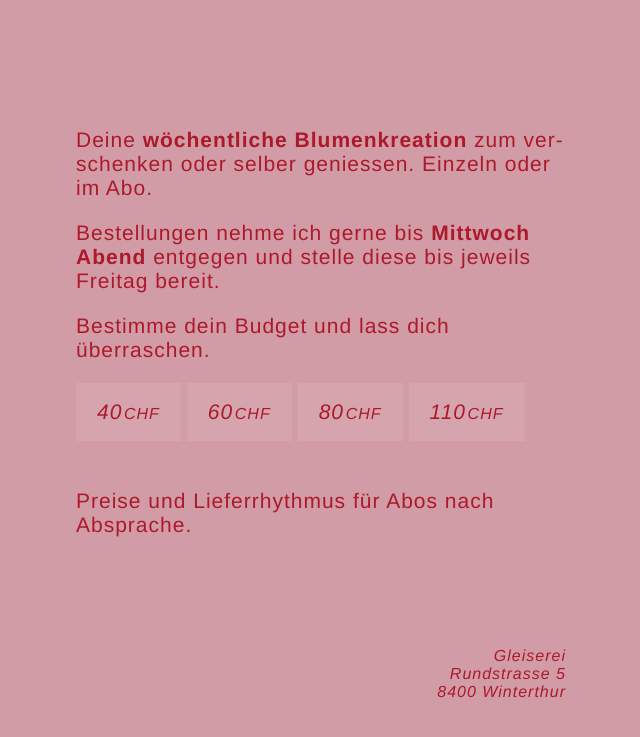
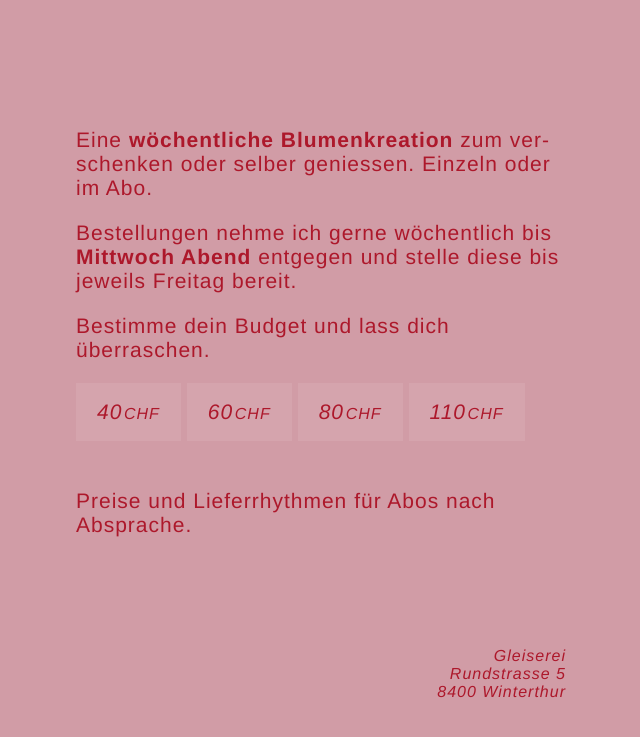
Before and after one commit to jahugg/arsmea.ch, a website built with Parcel: page src/index.html in a window 1280 px wide. Shown: the part 2069-2806 px from the top of the page, without its empty margins (319-959 px from the left). Built offline with nearby package versions, Linux system fonts and the light colour scheme.

Commit message:
text correction

```diff
--- a/src/index.html
+++ b/src/index.html
@@ -39,8 +39,8 @@
           <img src="./media/arsmea-1-1200.webp" alt="arsmea blumen 02" />
         </div>
         <article class="description">
-          <p>Deine <b>wöchentliche Blumen&shykreation</b> zum ver&shyschenken oder selber geniessen. Einzeln oder im Abo.</p>
-          <p>Bestellungen nehme ich gerne bis <b>Mittwoch Abend</b> entgegen und stelle diese bis jeweils Freitag bereit.</p>
+          <p>Eine <b>wöchentliche Blumen&shykreation</b> zum ver&shyschenken oder selber geniessen. Einzeln oder im Abo.</p>
+          <p>Bestellungen nehme ich gerne wöchentlich bis <b>Mittwoch Abend</b> entgegen und stelle diese bis jeweils Freitag bereit.</p>
           <p>Bestimme dein Budget und lass dich überraschen.</p>
           <ul class="price-list">
             <li><a href="mailto:blumen@arsmea.ch?subject=Einzelbestellung%20für%2040CHF">40</a></li>
@@ -48,7 +48,7 @@
             <li><a href="mailto:blumen@arsmea.ch?subject=Einzelbestellung%20für%2080CHF">80</a></li>
             <li><a href="mailto:blumen@arsmea.ch?subject=Einzelbestellung%20für%20100CHF">110</a></li>
           </ul>
-          <p>Preise und Liefer&shyrhythmus für Abos nach Absprache.</p>
+          <p>Preise und Liefer&shyrhythmen für Abos nach Absprache.</p>
         </article>
         <article class="address">
           <p class="sidenote">Gleiserei<br />Rundstrasse 5<br />8400 Winterthur</p>
```
